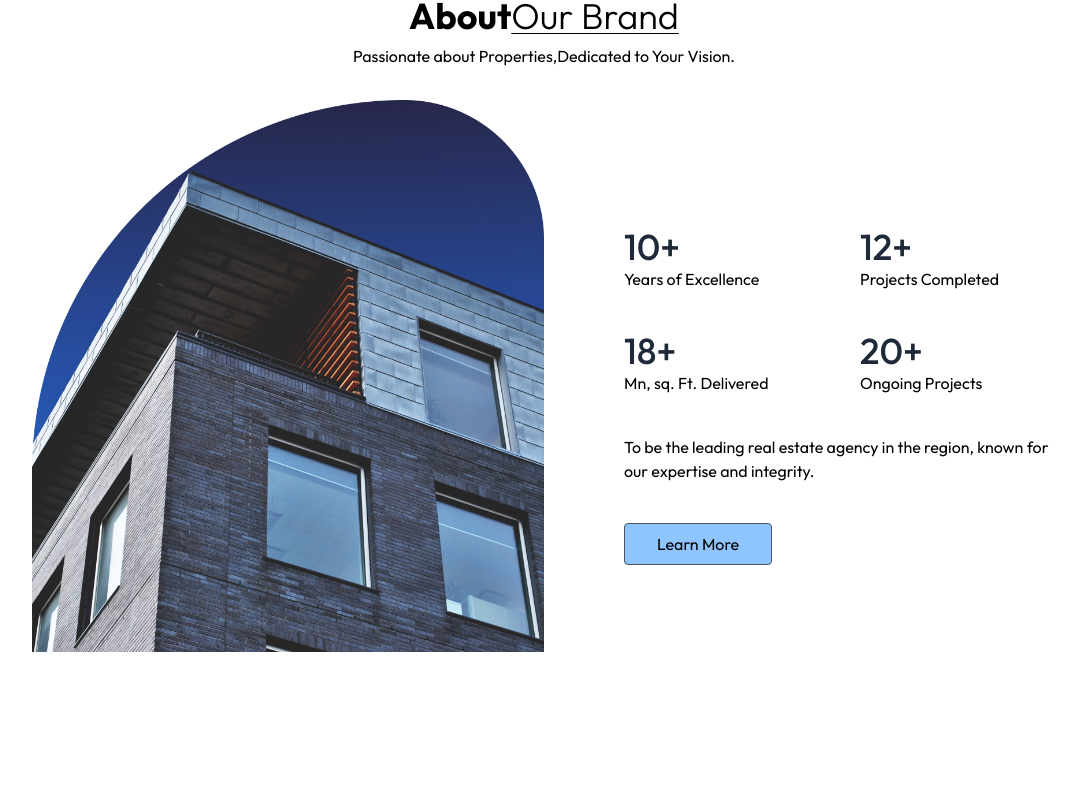
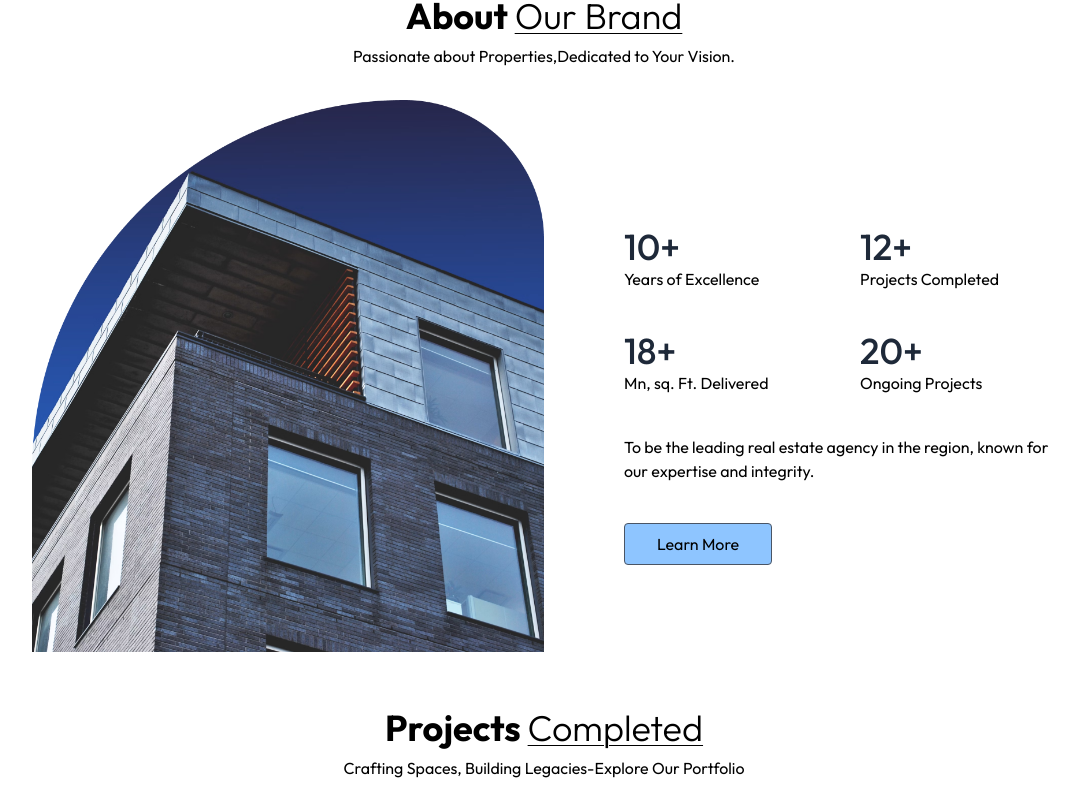
Before and after one commit to GitanjaliShelke03/Real-Estate, a React (Vite) app: page / in a window 1280 px wide. Shown: the part 876-1688 px from the top of the page, without its empty margins (96-1172 px from the left). Before the commit the page ends 1528 px from the top, so only its background shows below. Built offline with nearby package versions, Linux system fonts and the light colour scheme.

Commit message:
Projects added

```diff
--- a/src/App.jsx
+++ b/src/App.jsx
@@ -2,6 +2,7 @@ import React from 'react'
 import Navbar from './components/Navbar'
 import Header from './components/Header'
 import About from './components/About'
+import Projects from './components/Projects'
 
 const App = () => {
   return (
@@ -9,6 +10,7 @@ const App = () => {
       <Navbar/>
       <Header/>
       <About/>
+      <Projects/>
     </div>
   )
 }
--- a/src/components/About.jsx
+++ b/src/components/About.jsx
@@ -4,8 +4,7 @@ import assets from '../assets/assets';
 const About = () => {
     return (
         <div className='flex flex-col items-center justify-center container mx-auto pt-14 md:px-20 lg:px-32 w-full overflow-hidden' id="About">
-            <h1 className='text 2xl sm:text-4xl font-bold mb-2'>About
-                <span className='underline underline-offset-4 decoration-1 under font-light'>Our
+            <h1 className='text 2xl sm:text-4xl font-bold mb-2'>About <span className='underline underline-offset-4 decoration-1 under font-light'>Our
                     Brand</span></h1>
             <p className='text-grey-600 text-center mb-8'>
                 Passionate about Properties,Dedicated to Your Vision.
--- /dev/null
+++ b/src/components/Projects.jsx
@@ -0,0 +1,13 @@
+import React from 'react'
+
+const Projects = () => {
+  return (
+    <div className='container mx-auto pt-14 md:px-20 lg:px-32 w-full overflow-hidden' id="Projects">
+        <h1 className='text-2xl sm:text-4xl font-bold mb-2 text-center'>Projects <span className='underline underline-offset-4 decoration-1 under font-light'>Completed</span>
+        </h1>
+        <p className='text-center text-grey-500 mb-8 max-w-80mx-auto'>Crafting Spaces, Building Legacies-Explore Our Portfolio</p>
+    </div>
+  )
+}
+
+export default Projects
```
